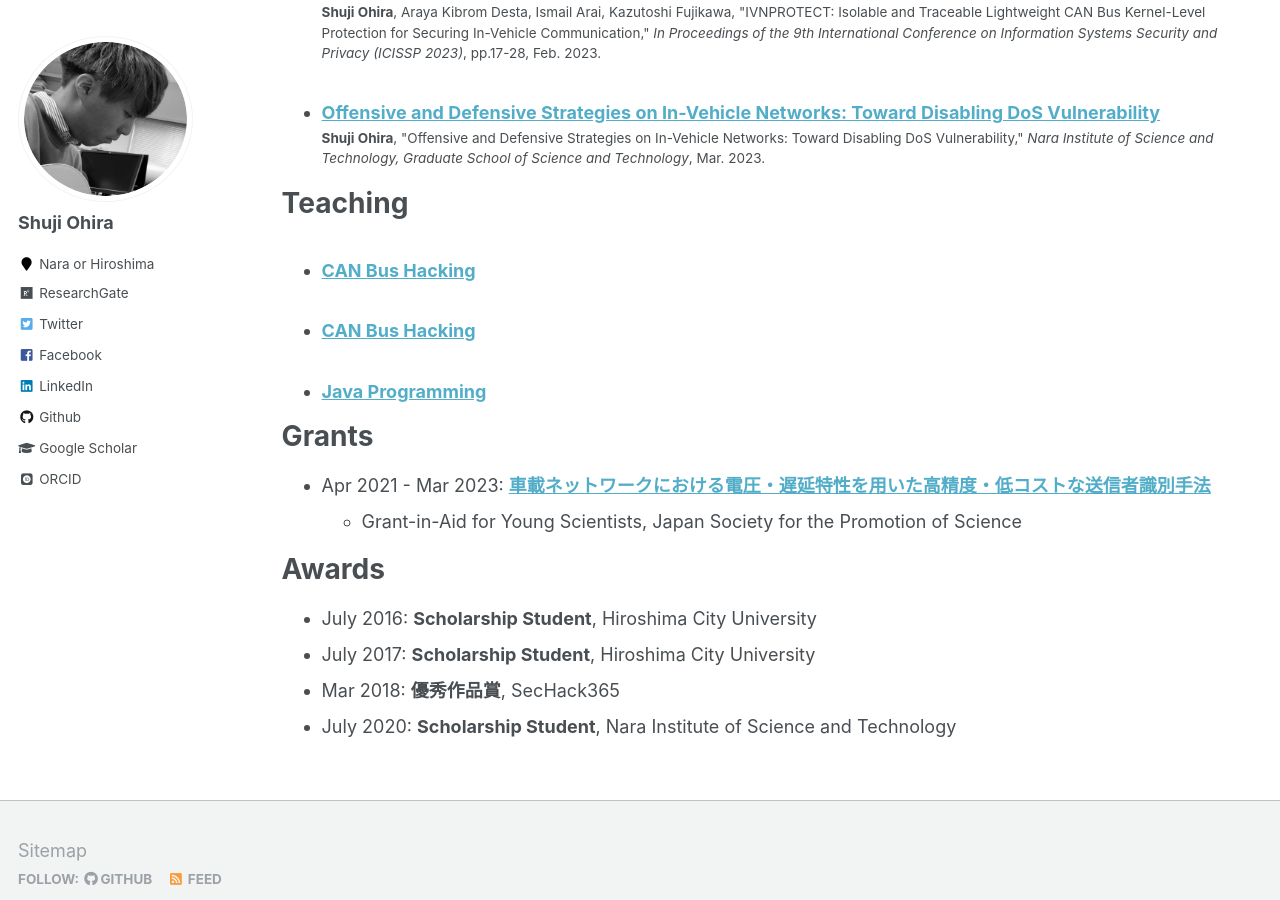
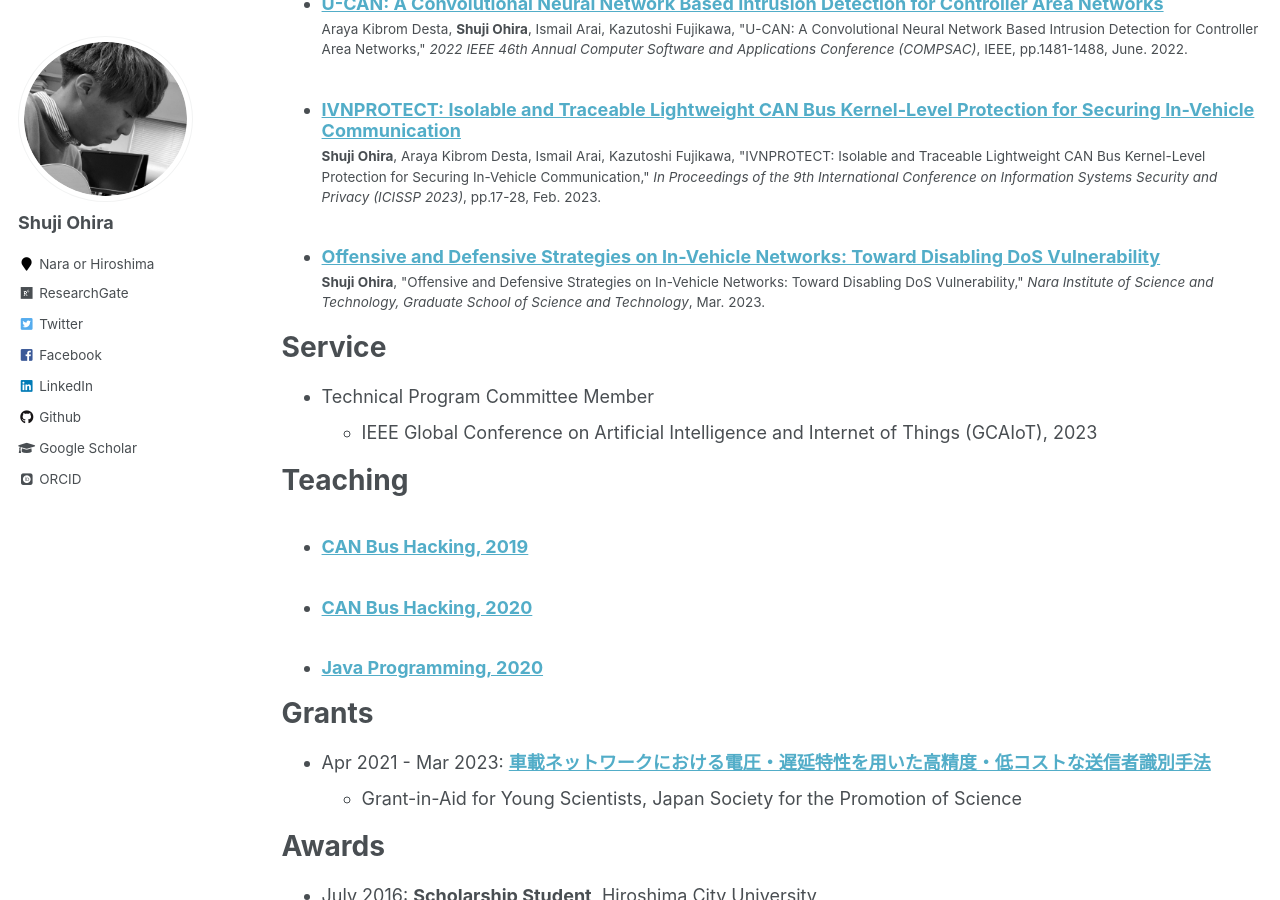
Before and after one commit to shuji-oh/shuji-oh.github.io, a Jekyll site: the page built from _pages/cv.md, in a window 1280 px wide and 900 px high, scrolled down 2977 px. Built offline with Jekyll 4.4.1, drawn with Linux system fonts in a browser that asks for light colours; some web fonts are replaced; some of the changed text lies outside the part shown.

Commit message:
updated work experience and teaching descriptions

```diff
--- a/_pages/cv.md
+++ b/_pages/cv.md
@@ -29,6 +29,10 @@ Work experience
   * NRI SecureTechnologies, Ltd.
   * Duties included: Creating a package related to wireless security
 
+* Apr 2023 - Now : Support Engineer
+  * Amazon Web Services Japan G.K.
+  * Duties included: Support Engineering - Security, Identity, and Compliance Services
+
 Skills
 ======
 * Languages
@@ -56,6 +61,11 @@ Publications
     {% include archive-single-talk-cv.html %}
   {% endfor %}</ul>
 -->
+
+Service
+======
+* Technical Program Committee Member
+  * IEEE Global Conference on Artificial Intelligence and Internet of Things (GCAIoT), 2023
 
 Teaching
 ======
--- a/_teaching/2019-spring-seminar.md
+++ b/_teaching/2019-spring-seminar.md
@@ -1,5 +1,5 @@
 ---
-title: "CAN Bus Hacking"
+title: "CAN Bus Hacking, 2019"
 collection: teaching
 type: "Undergraduate course"
 permalink: /teaching/2019-spring-seminar
--- a/_teaching/2020-java-programming.md
+++ b/_teaching/2020-java-programming.md
@@ -1,5 +1,5 @@
 ---
-title: "Java Programming"
+title: "Java Programming, 2020"
 collection: teaching
 type: "Undergraduate course"
 permalink: /teaching/2020-java-programming
--- a/_teaching/2020-summer-seminar.md
+++ b/_teaching/2020-summer-seminar.md
@@ -1,5 +1,5 @@
 ---
-title: "CAN Bus Hacking"
+title: "CAN Bus Hacking, 2020"
 collection: teaching
 type: "Undergraduate course"
 permalink: /teaching/2020-summer-seminar
```
Also changed, not shown: other parts of _pages/cv.md (+1 -0 lines).
